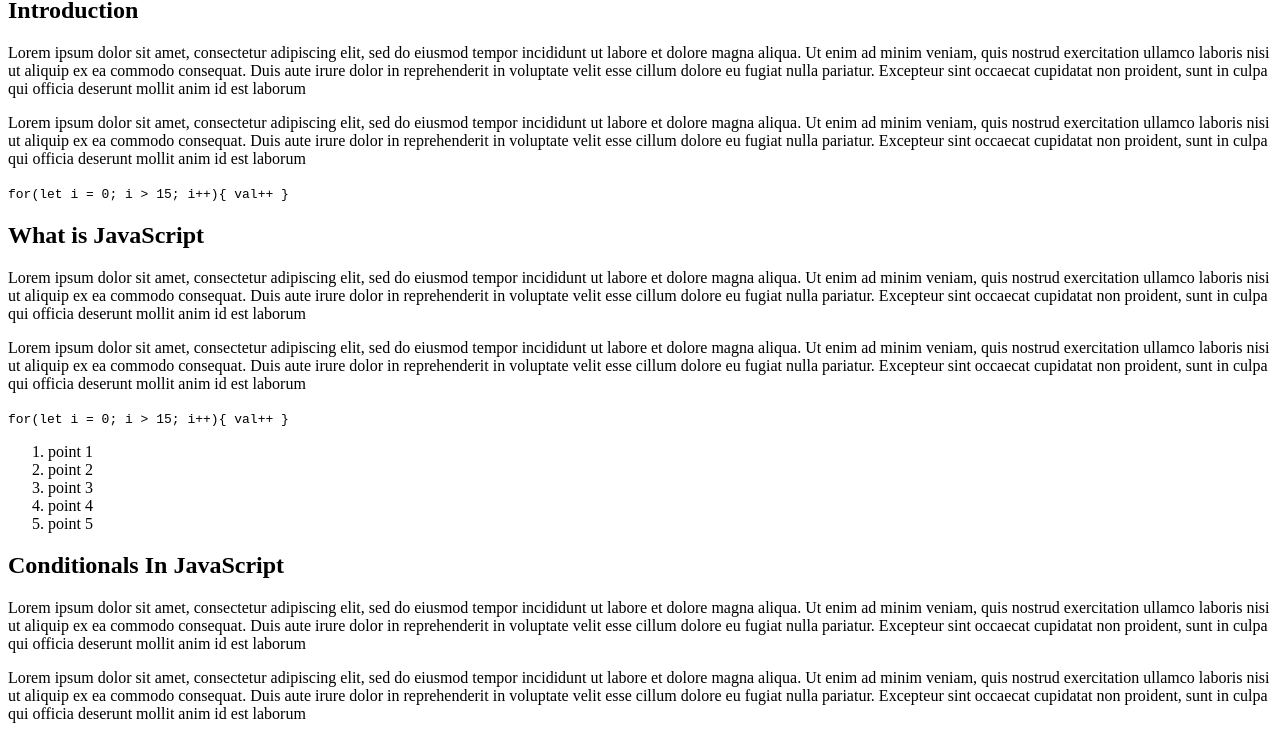
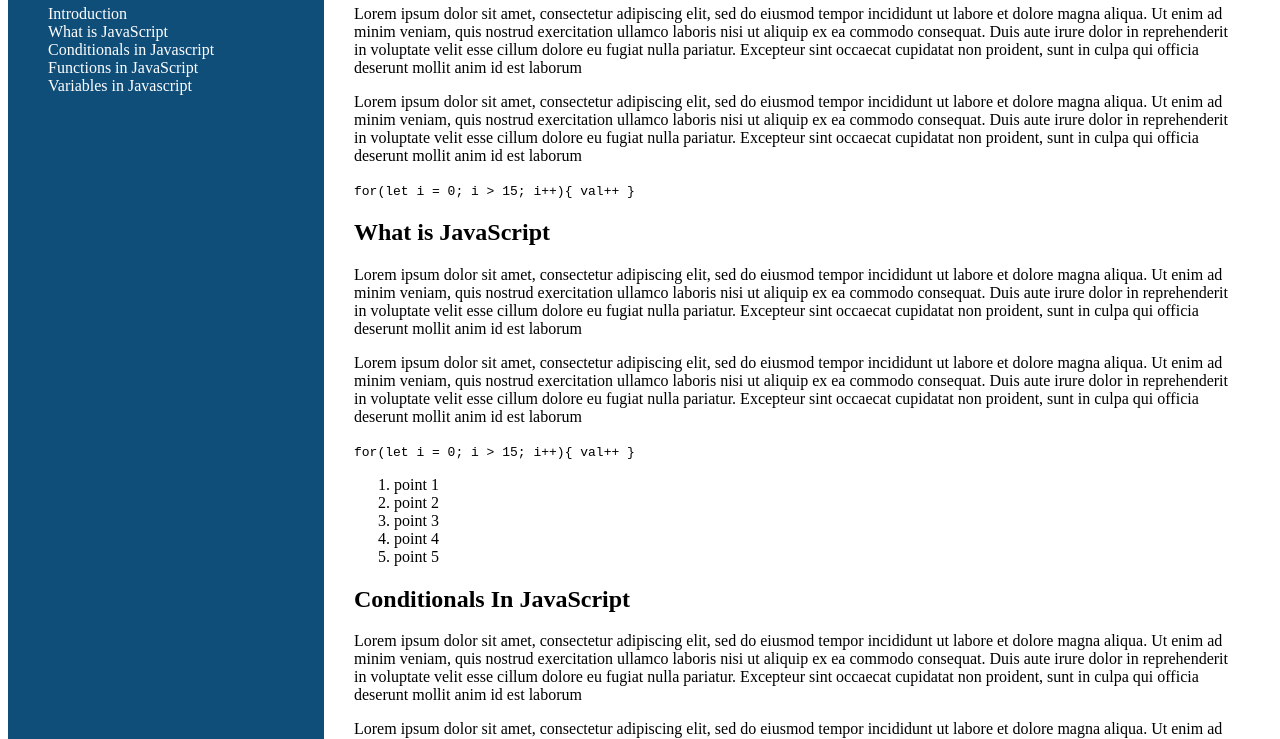
Before and after one commit to sarilusblaise/Sarilus-Wilfred_trialProject, a plain HTML site: page index.html in a window 1280 px wide. Shown: the part 70-809 px from the top of the page. Drawn offline with Linux system fonts and the light colour scheme.

Commit message:
styling the navbar element

```diff
--- a/css/style.css
+++ b/css/style.css
@@ -0,0 +1,25 @@
+#navbar{
+
+    background-color: hsl(205, 77%, 27%);
+    width:25%;
+
+}
+
+ul a{
+    color:white;
+    text-decoration: none;
+}
+
+ul li{
+    list-style: none;
+}
+
+.container{
+    display: flex;
+    flex-direction: row;
+    column-gap: 30px;
+}
+
+#main-doc{
+    width: 70%;
+}
--- a/index.html
+++ b/index.html
@@ -8,11 +8,28 @@
 </head>
 
 <body>
-
+  <div class="container">
     <nav id="navbar">
       <h1>
         JavaScript Documentation
       </h1>
+      <ul>
+        <li>
+          <a class="nav-link" href="#Introduction">Introduction</a>
+        </li>
+        <li>
+          <a class="nav-link" href="#What_Is_JavaScript">What is JavaScript</a>
+        </li>
+        <li>
+          <a class="nav-link" href="#Conditionals_In_Javascript">Conditionals in Javascript</a>
+        </li>
+        <li>
+          <a class="nav-link" href="#Functions_In_JavaScript">Functions in JavaScript</a>
+        </li>
+        <li>
+          <a class="nav-link" href="#Variables_In_Javascript">Variables in Javascript</a>
+        </li>
+      </ul>
     </nav>
 
     <main id="main-doc">
@@ -168,6 +185,8 @@
 
     </main>
 
+  </div>
+
   <script src="https://cdn.freecodecamp.org/testable-projects-fcc/v1/bundle.js"></script>
 
   <!--
```
Lines whose indentation alone changed are shown as unchanged.
